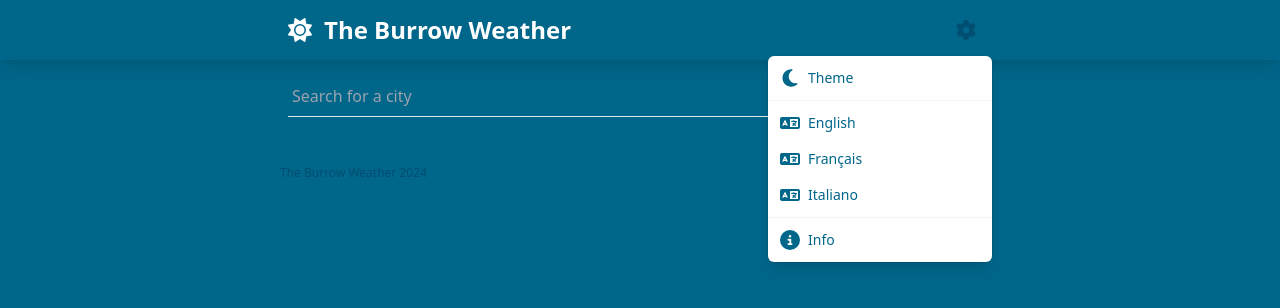
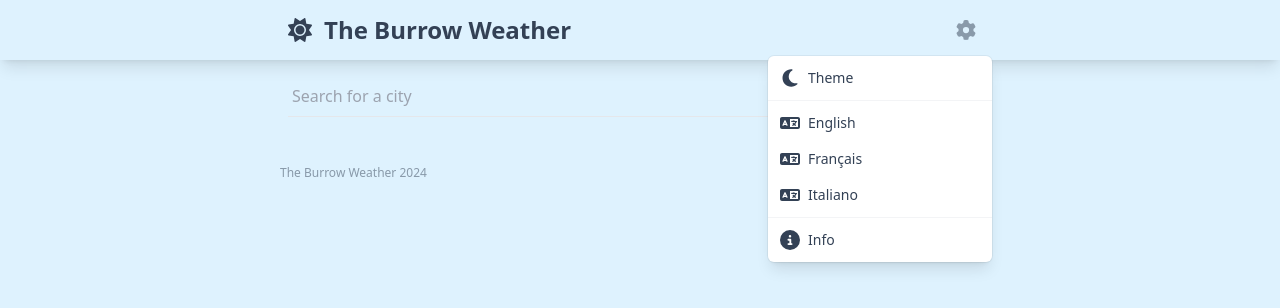
Before and after one commit to feub/weather-react, a React (Vite) app: page / in a window 1280 px wide. Both pictures are taken after a click on the button 966 px from the left and 30 px from the top of the page. Shown: the top 308 px of the page. Built offline with nearby package versions, Linux system fonts and the light colour scheme.

Commit message:
Feat: page transition + dark mode

```diff
--- a/package.json
+++ b/package.json
@@ -14,7 +14,6 @@
     "@fortawesome/free-solid-svg-icons": "^6.6.0",
     "@fortawesome/react-fontawesome": "^0.2.2",
     "@headlessui/react": "^2.1.2",
-    "framer-motion": "^11.3.29",
     "i18next": "^23.14.0",
     "i18next-browser-languagedetector": "^8.0.0",
     "i18next-http-backend": "^2.6.0",
--- a/src/App.jsx
+++ b/src/App.jsx
@@ -2,20 +2,34 @@ import { Nav } from './components/Nav'
 import { useTranslation } from 'react-i18next'
 import { useToggle } from './hooks/useToggle'
 import { Outlet } from 'react-router-dom'
+import { useEffect, useState } from 'react'
 
 function App() {
   const { t } = useTranslation()
   const [showSearchForm, toggleSearchForm] = useToggle(true)
+  const [theme, setTheme] = useState('light')
+
+  const toggleMode = () => {
+    setTheme(theme === 'light' ? 'dark' : 'light')
+  }
+
+  useEffect(() => {
+    if (theme === 'dark') {
+      document.querySelector('html').classList.add('dark')
+    } else {
+      document.querySelector('html').classList.remove('dark')
+    }
+  }, [theme])
 
   return (
-    <div className='flex flex-col min-h-screen bg-weather-primary'>
+    <div className='flex flex-col min-h-screen bg-weather-primary dark:bg-weather-primary-dark'>
       <header className='shadow-lg py-3'>
-        <Nav toggleSearch={toggleSearchForm} />
+        <Nav toggleSearch={toggleSearchForm} theme={theme} toggleMode={toggleMode} />
       </header>
-      <main className='sm:container text-white'>
+      <main className='sm:container text-slate-700 dark:text-slate-200'>
         <Outlet />
       </main>
-      <footer className='container text-weather-secondary text-xs mt-4'>{t('copyright')}</footer>
+      <footer className='container text-slate-700/50 dark:text-slate-200/30 text-xs my-4'>{t('copyright')}</footer>
     </div>
   )
 }
--- a/src/components/CityListCard.jsx
+++ b/src/components/CityListCard.jsx
@@ -14,7 +14,7 @@ export function CityListCard({ city }) {
             className="flex py-3 px-3 bg-weather-secondary rounded-md shadow-md cursor-pointer dark:bg-weather-secondary-dark">
             <div className="flex flex-col flex-1">
                 <h2 className="text-3xl">{city.city}</h2>
-                <h3 className="text-white/50">{city.state}</h3>
+                <h3 className="text-slate-700/50 dark:text-slate-200/50">{city.state}</h3>
             </div>
             <div className="flex flex-col gap-2">
                 <p className="text-3xl self-end">
@@ -22,7 +22,7 @@ export function CityListCard({ city }) {
                 </p>
                 <div className="flex gap-2">
                     <img className="w-[50px] h-auto"
-                        src={`http://openweathermap.org/img/wn/${city.weather?.current.weather[0].icon}@2x.png`} alt="" />
+                        src={`http://openweathermap.org/img/wn/${city.weather?.current.weather[0].icon}@2x.png`} alt={city.city} />
                 </div>
             </div>
         </div>
--- a/src/components/CitySearchForm.jsx
+++ b/src/components/CitySearchForm.jsx
@@ -41,9 +41,9 @@ export function CitySearchForm({ setError }) {
     }
 
     return <div className='pt-4 mb-8'>
-        <input value={search} onChange={handleSearch} type="text" placeholder={t('search-city')} className='py-2 px-1 w-full bg-transparent border-b focus:border-weather-secondary focus:outline-none focus:shadow-[0px_1px_0_0_#004E71]' />
+        <input value={search} onChange={handleSearch} type="text" placeholder={t('search-city')} className='py-2 px-1 w-full bg-transparent border-b focus:border-weather-secondary focus:outline-none focus:shadow-[0px_1px_0_0_#add9f7] dark:focus:shadow-[0px_1px_0_0_#181A21]' />
         {loading && <p>{t('loading')}</p>}
-        {searchResults && <ul className="bg-weather-secondary p-2">
+        {searchResults && <ul className="bg-weather-secondary dark:bg-weather-secondary-dark p-2">
             {searchResults.features !== 0 &&
                 searchResults.features.map(searchResult => (
                     <CitySearchItem key={searchResult.id} searchResult={searchResult} previewCity={previewCity} />
--- a/src/components/Nav.jsx
+++ b/src/components/Nav.jsx
@@ -1,5 +1,5 @@
 import { FontAwesomeIcon } from '@fortawesome/react-fontawesome'
-import { faSun, faPlus, faMagnifyingGlass } from '@fortawesome/free-solid-svg-icons'
+import { faSun, faMoon, faPlus, faMagnifyingGlass } from '@fortawesome/free-solid-svg-icons'
 import { Button } from './Button'
 import { useToggle } from '../hooks/useToggle'
 import { InfoModal } from './InfoModal'
@@ -7,8 +7,9 @@ import { createPortal } from 'react-dom'
 import { Settings } from './Settings'
 import { v4 as uuidv4 } from 'uuid';
 import { NavLink, useNavigate, useParams, useSearchParams } from 'react-router-dom'
+import { useState } from 'react'
 
-export function Nav({ toggleSearch }) {
+export function Nav({ toggleSearch, toggleMode }) {
     const [showInfo, toggleInfo] = useToggle(false)
     const { state, city } = useParams()
     const [searchParams, setSearchParams] = useSearchParams()
@@ -38,16 +39,16 @@ export function Nav({ toggleSearch }) {
         navigate(`/weather/${state}/${city}?id=${locationObj.id}&lat=${locationObj.coords.lat}&lng=${locationObj.coords.lng}`)
     }
 
-    return <nav className='container flex flex-col sm:flex-row items-center text-white'>
+    return <nav className="container flex flex-col sm:flex-row items-center text-slate-700 dark:text-slate-200">
         <div className='flex flew-row items-center gap-3'>
             <FontAwesomeIcon icon={faSun} className='text-2xl' />
             <h1 className="text-2xl font-bold">
-                <NavLink to="/">The Burrow Weather</NavLink>
+                <NavLink to="/" > The Burrow Weather</NavLink>
             </h1>
         </div>
         <div className='flex flex-1 items-center justify-end'>
             {searchParams.get('preview') && <Button variant="none" onClick={addCity}><FontAwesomeIcon icon={faPlus} className='text-xl' /></Button>}
-            <Settings toggleInfo={toggleInfo} />
+            <Settings toggleInfo={toggleInfo} toggleMode={toggleMode} />
         </div>
 
         {showInfo && createPortal(<InfoModal onClose={toggleInfo} />, document.querySelector('main'))}
--- a/src/components/Settings.jsx
+++ b/src/components/Settings.jsx
@@ -4,16 +4,16 @@ import { FontAwesomeIcon } from '@fortawesome/react-fontawesome'
 import { faGear, faMoon, faLanguage, faCircleInfo } from '@fortawesome/free-solid-svg-icons'
 import { useTranslation } from "react-i18next"
 
-export function Settings({ toggleInfo }) {
+export function Settings({ toggleInfo, toggleMode }) {
     const { t, i18n } = useTranslation()
 
     return (
         <div className="text-right">
             <Menu as="div" className="relative inline-block text-left">
                 <div>
-                    <Menu.Button className="inline-flex w-full justify-center rounded-md px-4 py-2 text-sm font-medium text-white focus:outline-none focus-visible:ring-2 focus-visible:ring-white/75">
+                    <Menu.Button className="inline-flex w-full justify-center rounded-md px-4 py-2 text-sm font-medium text-slate-700 dark:text-slate-700/50 focus:outline-none focus-visible:ring-2 focus-visible:ring-white/75">
                         <FontAwesomeIcon icon={faGear}
-                            className="h-5 w-5 hover:text-white text-weather-secondary"
+                            className="h-5 w-5 text-slate-700/50 hover:text-slate-700 dark:text-slate-500 dark:hover:text-slate-200"
                             aria-hidden="true"
                         />
                     </Menu.Button>
@@ -27,12 +27,12 @@ export function Settings({ toggleInfo }) {
                     leaveFrom="transform opacity-100 scale-100"
                     leaveTo="transform opacity-0 scale-95"
                 >
-                    <Menu.Items className="absolute right-0 mt-2 w-56 origin-top-right divide-y divide-gray-100 rounded-md bg-white shadow-lg ring-1 ring-black/5 focus:outline-none">
+                    <Menu.Items className="absolute z-50 right-0 mt-2 w-56 origin-top-right divide-y divide-gray-100 rounded-md bg-white shadow-lg ring-1 ring-black/5 focus:outline-none">
                         <div className="px-1 py-1 ">
                             <Menu.Item>
                                 {({ active }) => (
-                                    <button
-                                        className={`${active ? 'bg-weather-primary text-white' : 'text-weather-primary'
+                                    <button onClick={toggleMode}
+                                        className={`text-slate-700 ${active ? 'bg-weather-primary' : ''
                                             } group flex w-full items-center rounded-md px-2 py-2 text-sm`}
                                     >
                                         {active ? (
@@ -55,7 +55,7 @@ export function Settings({ toggleInfo }) {
                             <Menu.Item>
                                 {({ active }) => (
                                     <button key="en" onClick={() => i18n.changeLanguage('en')} type='submit'
-                                        className={`${active ? 'bg-weather-primary text-white' : 'text-weather-primary'
+                                        className={`text-slate-700 ${active ? 'bg-weather-primary' : ''
                                             } group flex w-full items-center rounded-md px-2 py-2 text-sm`}
                                     >
                                         {active ? (
@@ -76,7 +76,7 @@ export function Settings({ toggleInfo }) {
                             <Menu.Item>
                                 {({ active }) => (
                                     <button key="frn" onClick={() => i18n.changeLanguage('fr')} type='submit'
-                                        className={`${active ? 'bg-weather-primary text-white' : 'text-weather-primary'
+                                        className={`text-slate-700 ${active ? 'bg-weather-primary' : ''
                                             } group flex w-full items-center rounded-md px-2 py-2 text-sm`}
                                     >
                                         {active ? (
@@ -97,7 +97,7 @@ export function Settings({ toggleInfo }) {
                             <Menu.Item>
                                 {({ active }) => (
                                     <button key="it" onClick={() => i18n.changeLanguage('it')} type='submit'
-                                        className={`${active ? 'bg-weather-primary text-white' : 'text-weather-primary'
+                                        className={`text-slate-700 ${active ? 'bg-weather-primary' : ''
                                             } group flex w-full items-center rounded-md px-2 py-2 text-sm`}
                                     >
                                         {active ? (
@@ -120,7 +120,7 @@ export function Settings({ toggleInfo }) {
                             <Menu.Item>
                                 {({ active }) => (
                                     <button onClick={toggleInfo}
-                                        className={`${active ? 'bg-weather-primary text-white' : 'text-weather-primary'
+                                        className={`text-slate-700 ${active ? 'bg-weather-primary' : ''
                                             } group flex w-full items-center rounded-md px-2 py-2 text-sm`}
                                     >
                                         {active ? (
--- a/src/index.css
+++ b/src/index.css
@@ -1,3 +1,18 @@
 @tailwind base;
 @tailwind components;
 @tailwind utilities;
+
+.fade-in {
+    opacity: 0;
+    animation: fadeIn 0.7s ease-in-out forwards;
+}
+
+@keyframes fadeIn {
+    from {
+        opacity: 0;
+    }
+
+    to {
+        opacity: 1;
+    }
+}
--- a/src/pages/CityWeather.jsx
+++ b/src/pages/CityWeather.jsx
@@ -42,8 +42,8 @@ export function CityWeather() {
         });
     }
 
-    return <>
+    return <div className="fade-in">
         {loading && <CityViewSkel />}
         {weatherData && <CityView preview={preview} city={city} weatherData={weatherData} />}
-    </>
+    </div>
 }
--- a/src/pages/Home.jsx
+++ b/src/pages/Home.jsx
@@ -9,11 +9,11 @@ export function Home() {
     const [error, setError] = useState('')
     const [showSearchForm, toggleSearchForm] = useToggle(true)
 
-    return <>
+    return <div className="fade-in">
         {error && <Alert title="Error" content={error} type="danger" />}
         {showSearchForm && <CitySearchForm setError={setError} />}
         <div>
             <CityList />
         </div>
-    </>
+    </div>
 }
--- a/tailwind.config.js
+++ b/tailwind.config.js
@@ -1,12 +1,12 @@
 /** @type {import('tailwindcss').Config} */
 export default {
   content: ["./index.html", "./src/**/*.{js,ts,jsx,tsx}"],
-  darkMode: "class",
+  darkMode: "selector",
   theme: {
     extend: {
       colors: {
-        "weather-primary": "#00668A",
-        "weather-secondary": "#004E71",
+        "weather-primary": "#DEF2FE",
+        "weather-secondary": "#add9f7",
         "weather-primary-dark": "#282A37",
         "weather-secondary-dark": "#181A21",
       },
```
Also changed, not shown: src/components/CityView.jsx (+15 -16 lines), 1 other file (tests, documents, lock files or other folders).
